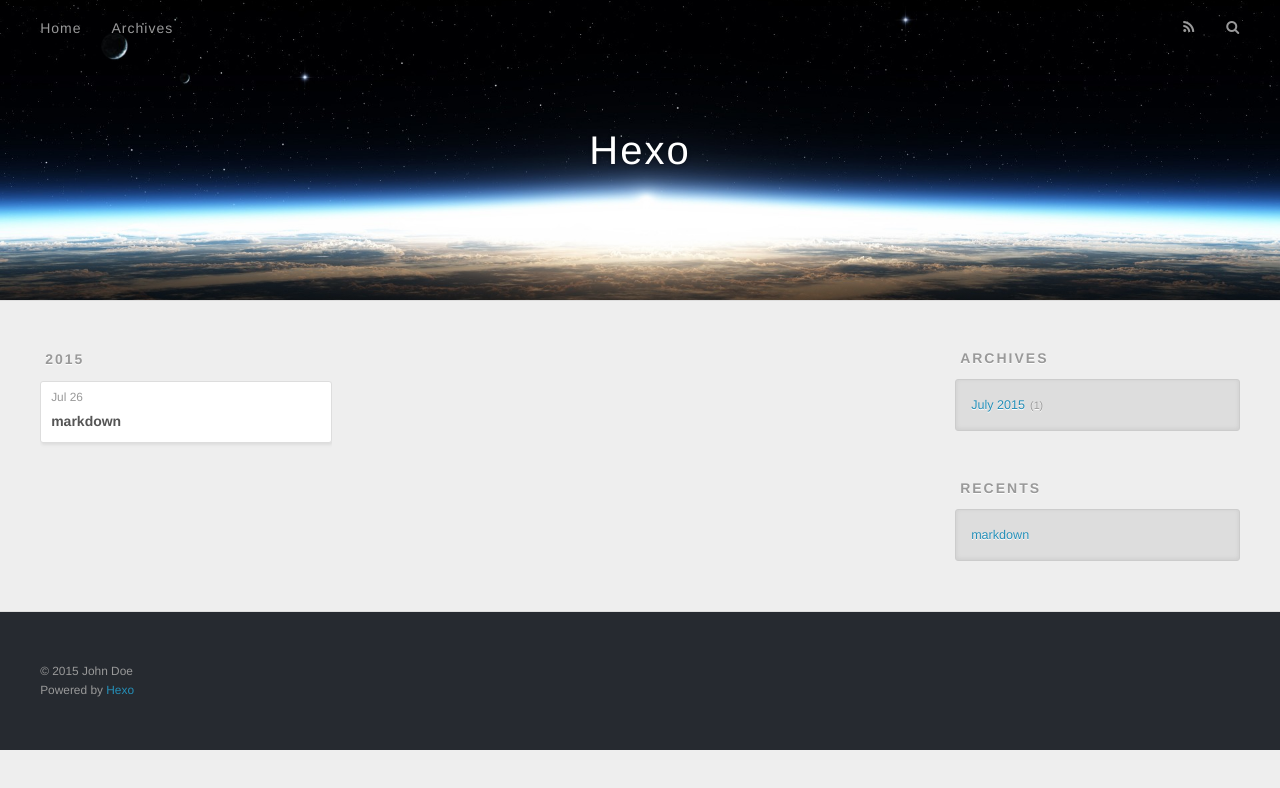
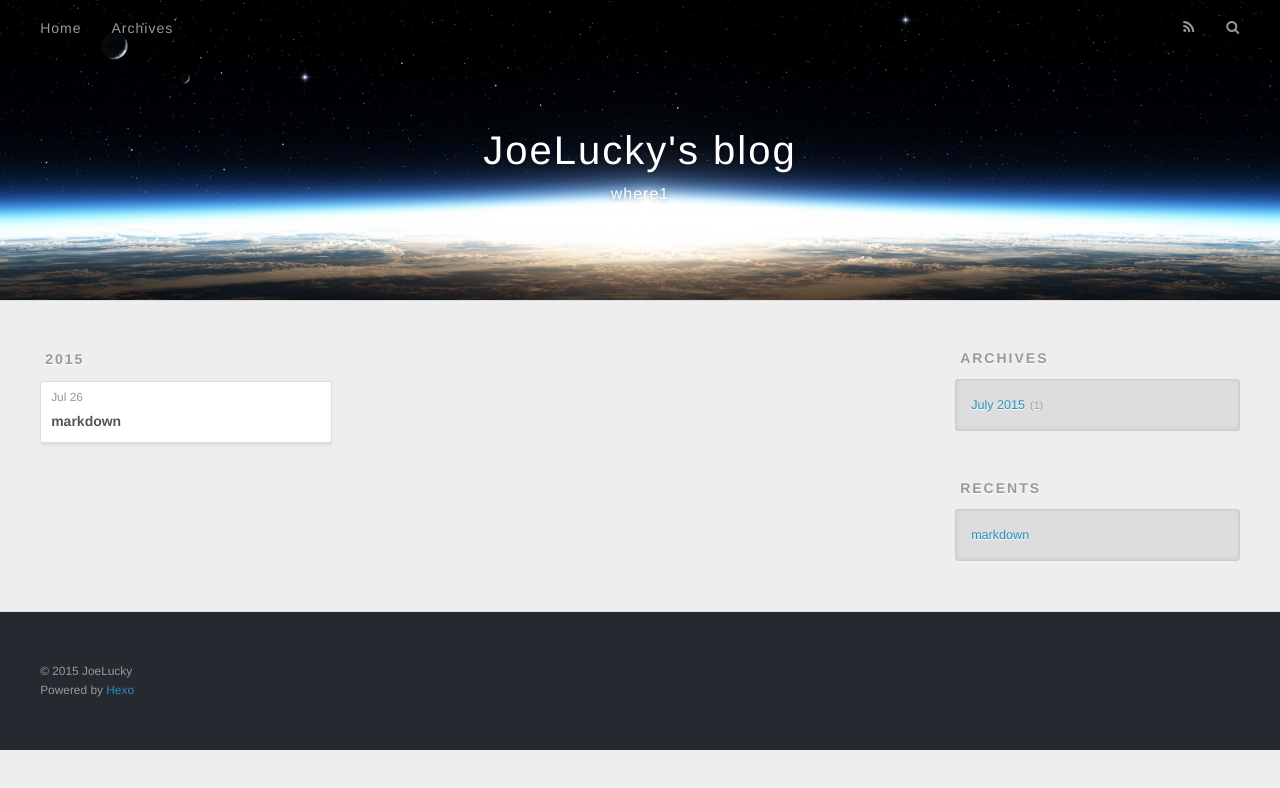
Before and after one commit to JoeLucky/JoeLucky.github.io, a plain HTML site: page archives/2015/07/index.html in a window 1280 px wide. Drawn offline with nearby package versions, Linux system fonts and the light colour scheme.

Commit message:
Site updated: 2015-07-26 16:22:03

```diff
--- a/archives/2015/07/index.html
+++ b/archives/2015/07/index.html
@@ -3,19 +3,19 @@
 <head>
   <meta charset="utf-8">
 
-  <title>Archives: 2015/7 | Hexo</title>
+  <title>Archives: 2015/7 | JoeLucky&#39;s blog</title>
   <meta name="viewport" content="width=device-width, initial-scale=1, maximum-scale=1">
-  <meta name="description">
+  <meta name="description" content="Technology &amp;&amp; learning Blog">
 <meta property="og:type" content="website">
-<meta property="og:title" content="Hexo">
+<meta property="og:title" content="JoeLucky's blog">
 <meta property="og:url" content="http://yoursite.com/archives/2015/07/index.html">
-<meta property="og:site_name" content="Hexo">
-<meta property="og:description">
+<meta property="og:site_name" content="JoeLucky's blog">
+<meta property="og:description" content="Technology &amp;&amp; learning Blog">
 <meta name="twitter:card" content="summary">
-<meta name="twitter:title" content="Hexo">
-<meta name="twitter:description">
+<meta name="twitter:title" content="JoeLucky's blog">
+<meta name="twitter:description" content="Technology &amp;&amp; learning Blog">
 
-    <link rel="alternative" href="/atom.xml" title="Hexo" type="application/atom+xml">
+    <link rel="alternative" href="/atom.xml" title="JoeLucky&#39;s blog" type="application/atom+xml">
 
 
     <link rel="icon" href="/favicon.png">
@@ -33,8 +33,12 @@
   <div id="header-outer" class="outer">
     <div id="header-title" class="inner">
       <h1 id="logo-wrap">
-        <a href="/" id="logo">Hexo</a>
+        <a href="/" id="logo">JoeLucky&#39;s blog</a>
       </h1>
+
+        <h2 id="subtitle-wrap">
+          <a href="/" id="subtitle">where1</a>
+        </h2>
 
     </div>
     <div id="header-inner" class="inner">
@@ -133,7 +137,7 @@
 
   <div class="outer">
     <div id="footer-info" class="inner">
-      &copy; 2015 John Doe<br>
+      &copy; 2015 JoeLucky<br>
       Powered by <a href="http://hexo.io/" target="_blank">Hexo</a>
     </div>
   </div>
```
Also changed, not shown: 2015/07/26/markdown/index.html (+10 -6 lines), archives/2015/index.html (+14 -10 lines), archives/index.html (+14 -10 lines), index.html (+15 -11 lines).
